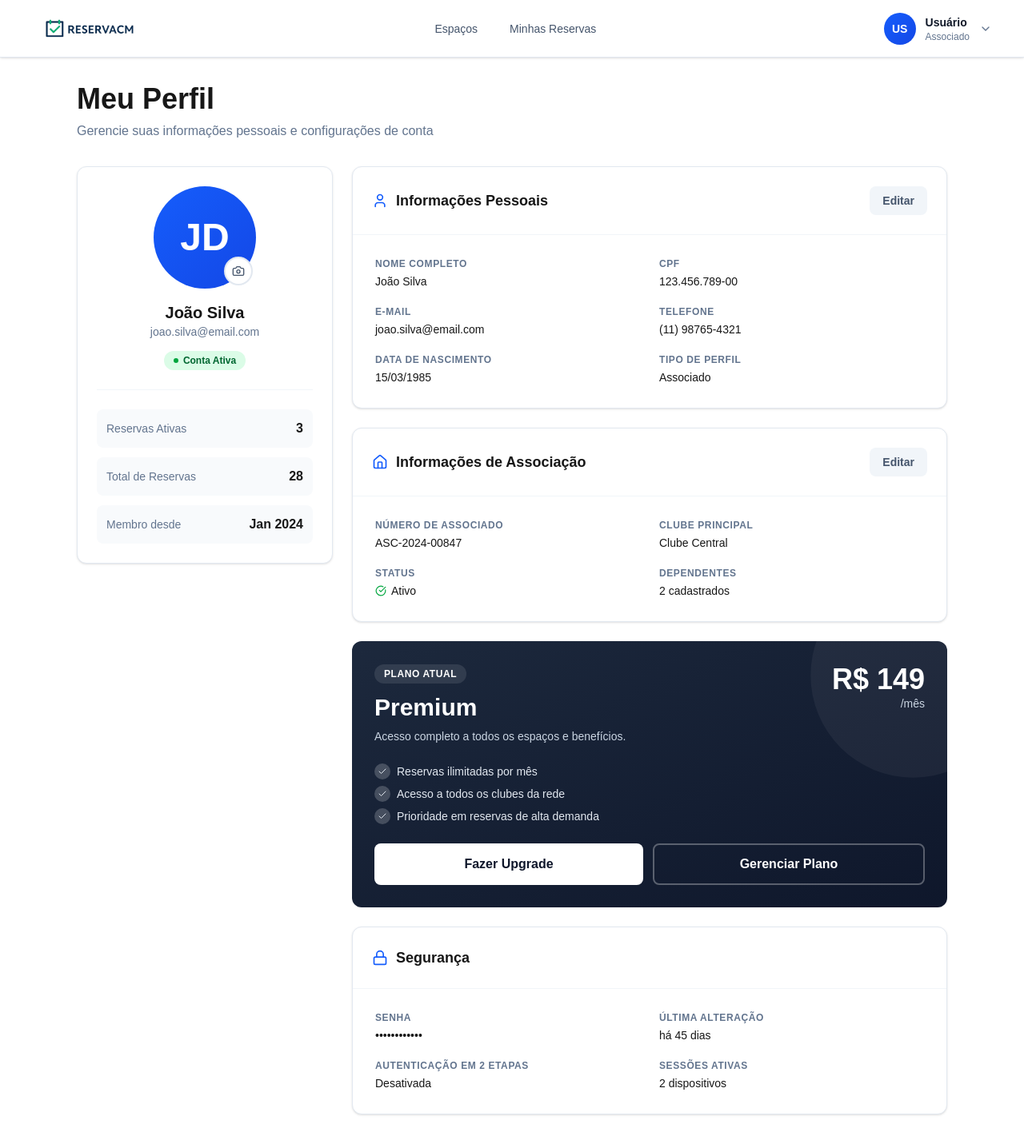
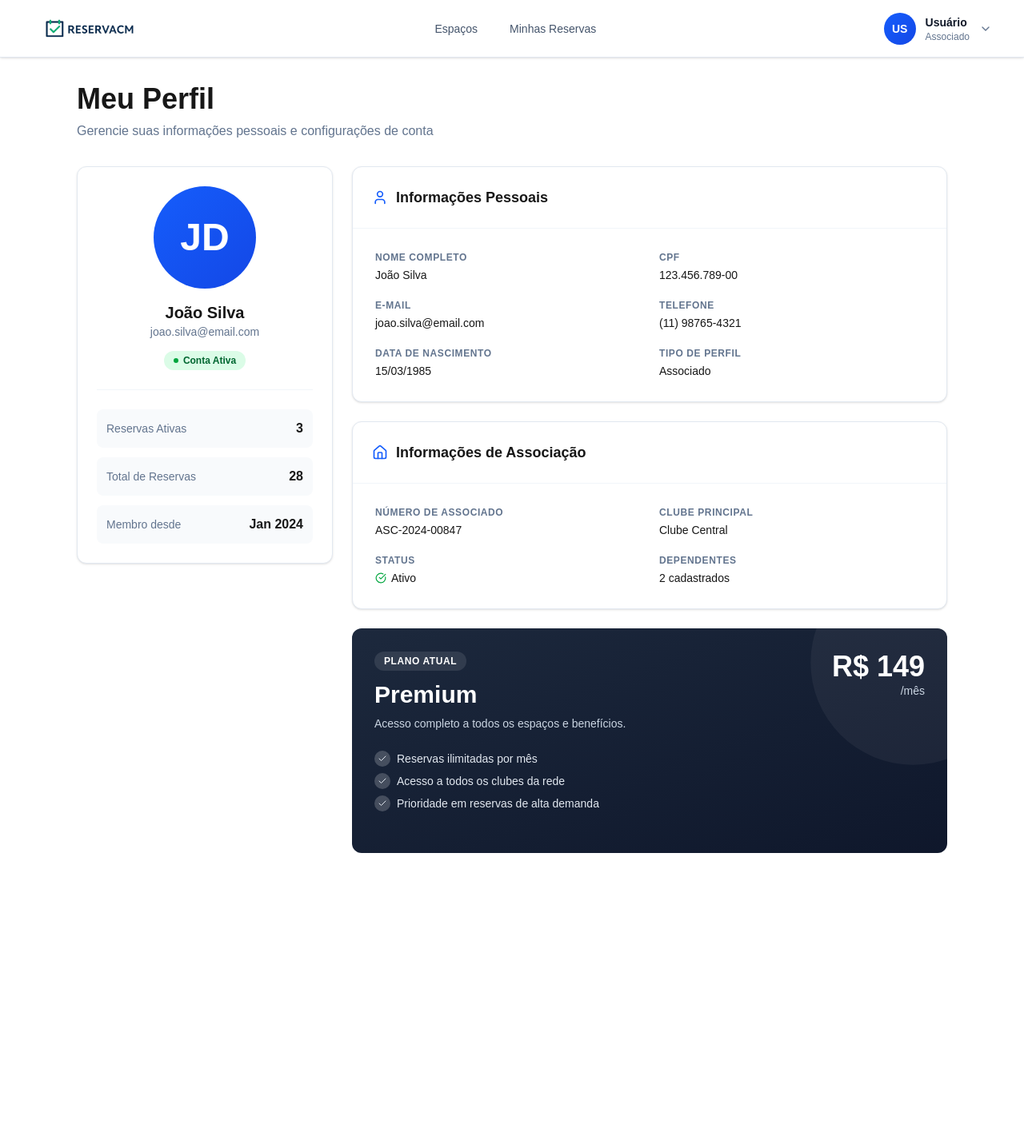
Before and after one commit to YaghoJP/PI-controle-espacos-frontend, a Next.js app in the folder frontend-ecomerce/: page /UserInfo in a window 1280 px wide. Shown: the whole page at 80% size. After the commit the page ends 1099 px from the top, so only its background shows below. Built offline with nearby package versions, Linux system fonts and the light colour scheme.

Commit message:
Melhorias user (#32)
* feat: :art: Tela Home ajustada, bug no navbaradmin resolvidos, criando reservas

* feat: :art: Ajustando tela home, corrigindo bugs do adm e criando reservas

* fix: :bug:

---------

Co-authored-by: turner404 <vitoryacgll@gmail.com>

```diff
--- a/frontend-ecomerce/src/app/Componets/UserMenuDropdown.tsx
+++ b/frontend-ecomerce/src/app/Componets/UserMenuDropdown.tsx
@@ -78,7 +78,7 @@ export default function UserMenuDropdown({ userName = null, initials = "US" }: P
       /* ignore */
     }
     setIsOpen(false);
-    router.push("/TelaLogin");
+    router.push("/Home");
   };
 
   const displayName = userName ?? "Usuário";
--- a/frontend-ecomerce/src/app/UserInfo/page.tsx
+++ b/frontend-ecomerce/src/app/UserInfo/page.tsx
@@ -19,11 +19,6 @@ export default function PerfilPage() {
   const [isEditingInfo, setIsEditingInfo] = useState(false);
   const [isEditingAssoc, setIsEditingAssoc] = useState(false);
 
-  // Manipulador de clique para o botão de edição (apenas demo)
-  const handleEditClick = (section: string) => {
-    alert(`Demo: Abrindo formulário de edição para "${section}"...`);
-    // Aqui você mudaria o estado, ex: setIsEditingInfo(true)
-  };
 
   return (
     // O fundo principal é controlado pelo seu globals.css (var(--background))
@@ -46,13 +41,6 @@ export default function PerfilPage() {
             <div className="text-center pb-6 mb-6 border-b border-slate-100 dark:border-slate-800">
               <div className="w-32 h-32 rounded-full bg-gradient-to-br from-blue-600 to-blue-700 mx-auto mb-4 flex items-center justify-center relative">
                 <span className="text-5xl font-bold text-white">JD</span>
-                <button
-                  title="Alterar foto"
-                  className="absolute bottom-1 right-1 w-9 h-9 bg-white dark:bg-slate-700 border-2 border-slate-200 dark:border-slate-600 rounded-full flex items-center justify-center transition-all hover:bg-slate-100 hover:border-blue-600"
-                  onClick={() => alert('Demo: Abrir seletor de imagem...')}
-                >
-                  <Camera size={16} className="text-slate-600 dark:text-slate-300" />
-                </button>
               </div>
               <h2 className="text-xl font-bold text-foreground">João Silva</h2>
               <p className="text-sm text-slate-500 mb-3">joao.silva@email.com</p>
@@ -127,24 +115,7 @@ export default function PerfilPage() {
                   <PlanFeature text="Prioridade em reservas de alta demanda" />
                 </ul>
                 <div className="flex flex-col sm:flex-row gap-3">
-                  <button className="flex-1 py-3 px-5 bg-white text-slate-900 rounded-lg font-semibold transition-transform hover:scale-105">
-                    Fazer Upgrade
-                  </button>
-                  <button className="flex-1 py-3 px-5 bg-transparent border-2 border-white/30 text-white rounded-lg font-semibold transition-colors hover:bg-white/10 hover:border-white">
-                    Gerenciar Plano
-                  </button>
                 </div>
-              </div>
-            </div>
-
-            {/* Card: Segurança */}
-            <div className="bg-background border border-slate-200 dark:border-slate-800 rounded-xl shadow-sm">
-              <CardHeader title="Segurança" icon={<Lock size={20} />} />
-              <div className="p-7 grid grid-cols-1 md:grid-cols-2 gap-x-6 gap-y-5">
-                <InfoItem label="Senha" value="••••••••••••" />
-                <InfoItem label="Última alteração" value="há 45 dias" />
-                <InfoItem label="Autenticação em 2 etapas" value="Desativada" />
-                <InfoItem label="Sessões ativas" value="2 dispositivos" />
               </div>
             </div>
 
@@ -164,14 +135,6 @@ const CardHeader = ({ title, icon, onEdit }: { title: string; icon: React.ReactN
       <span className="text-blue-600">{icon}</span>
       {title}
     </h3>
-    {onEdit && (
-      <button
-        onClick={onEdit}
-        className="py-2 px-4 bg-slate-100 dark:bg-slate-800 text-slate-600 dark:text-slate-300 rounded-lg font-semibold text-sm transition-colors hover:bg-slate-200 dark:hover:bg-slate-700"
-      >
-        Editar
-      </button>
-    )}
   </div>
 );
 
```
